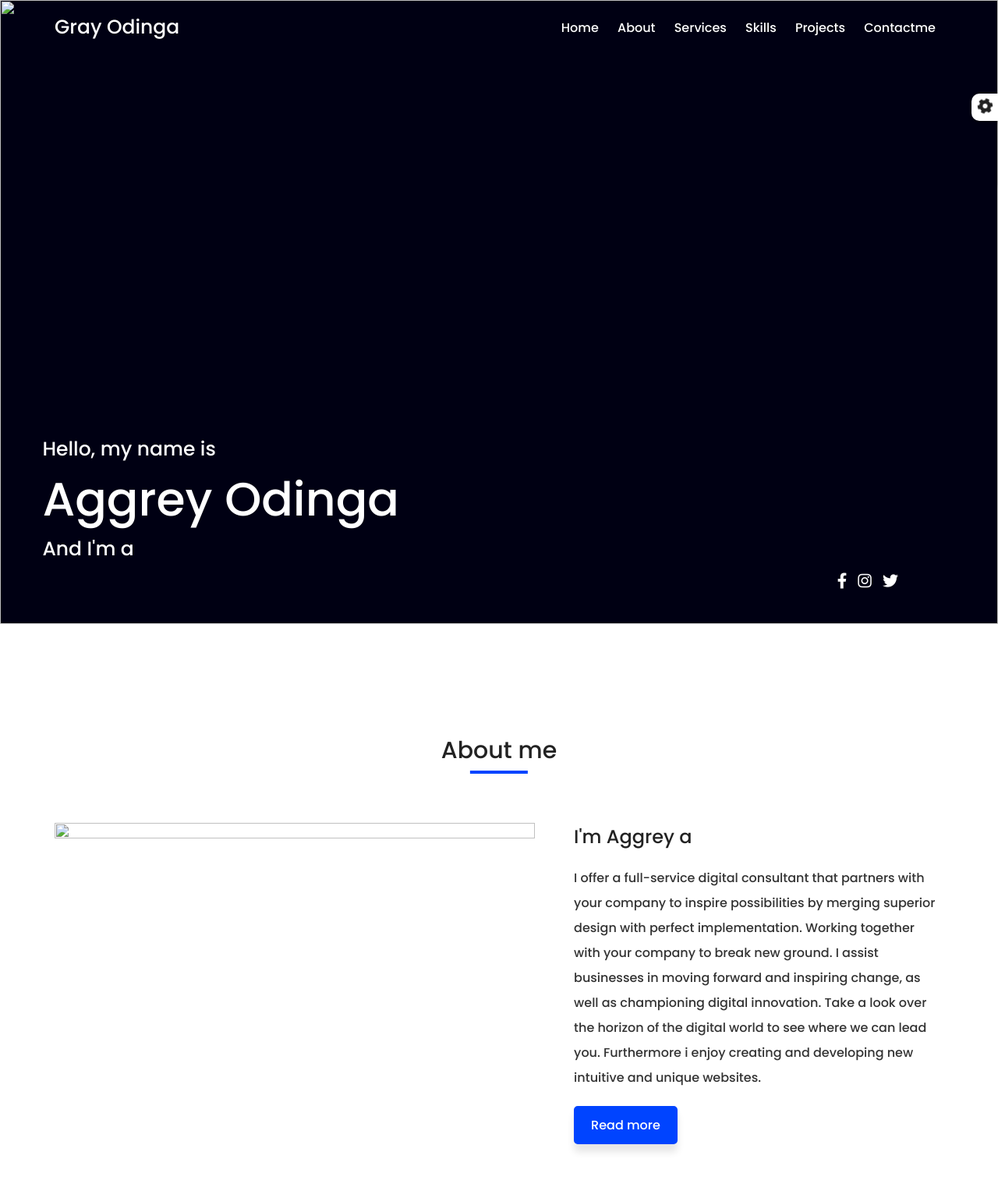
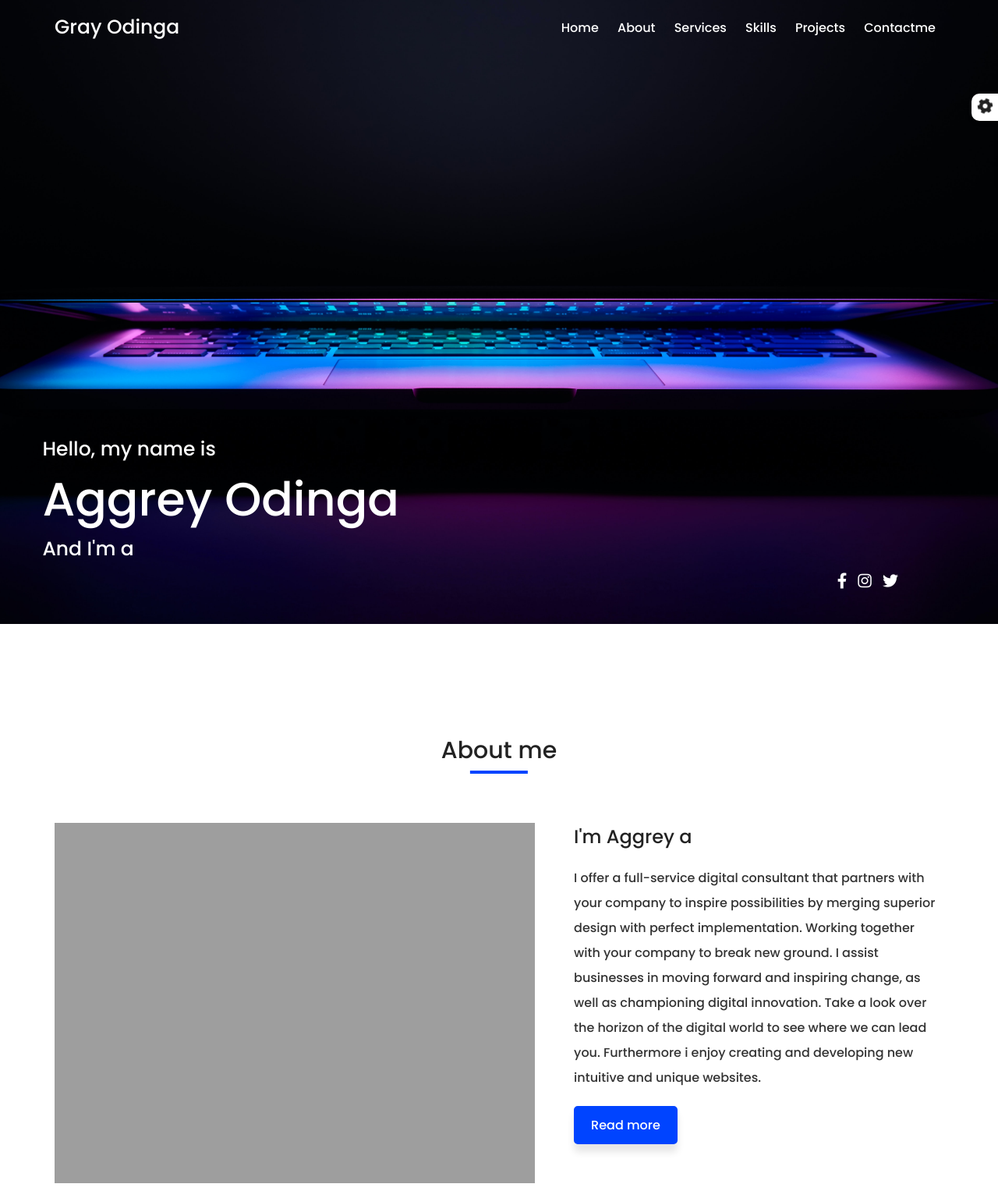
Before and after one commit to Aggrey-Odinga/portfolio2, a plain HTML site: page index.html in a window 1280 px wide. Shown: the top 1527 px of the page at 78% size. Drawn offline with nearby package versions, Linux system fonts and the light colour scheme; the site is published under a folder, as on GitHub Pages, so addresses that start at the root find nothing; a script that the page names is missing.

Commit message:
Add path

```diff
--- a/index.html
+++ b/index.html
@@ -58,7 +58,7 @@
         </nav>
 
         <!-- Header Image -->
-        <img src="/images/anthony-garand-5sT07dJl65s-unsplash.jpg" alt="" />
+        <img src="./images/anthony-garand-5sT07dJl65s-unsplash.jpg" alt="" />
 
         <!-- Hero -->
         <div class="hero">
@@ -96,7 +96,7 @@
 
         <div class="about-center container">
             <div class="left" data-aos="fade-right" data-aos-duration="1500">
-                <img src="/images/img_0399.jpg" alt="" style="height: fit-content;" />
+                <img src="./images/img_0399.jpg" alt="" style="height: fit-content;" />
             </div>
             <div class="right" data-aos="fade-left" data-aos-duration="1500">
                 <h1>I'm Aggrey a <span id="type2"></span></h1>
```
